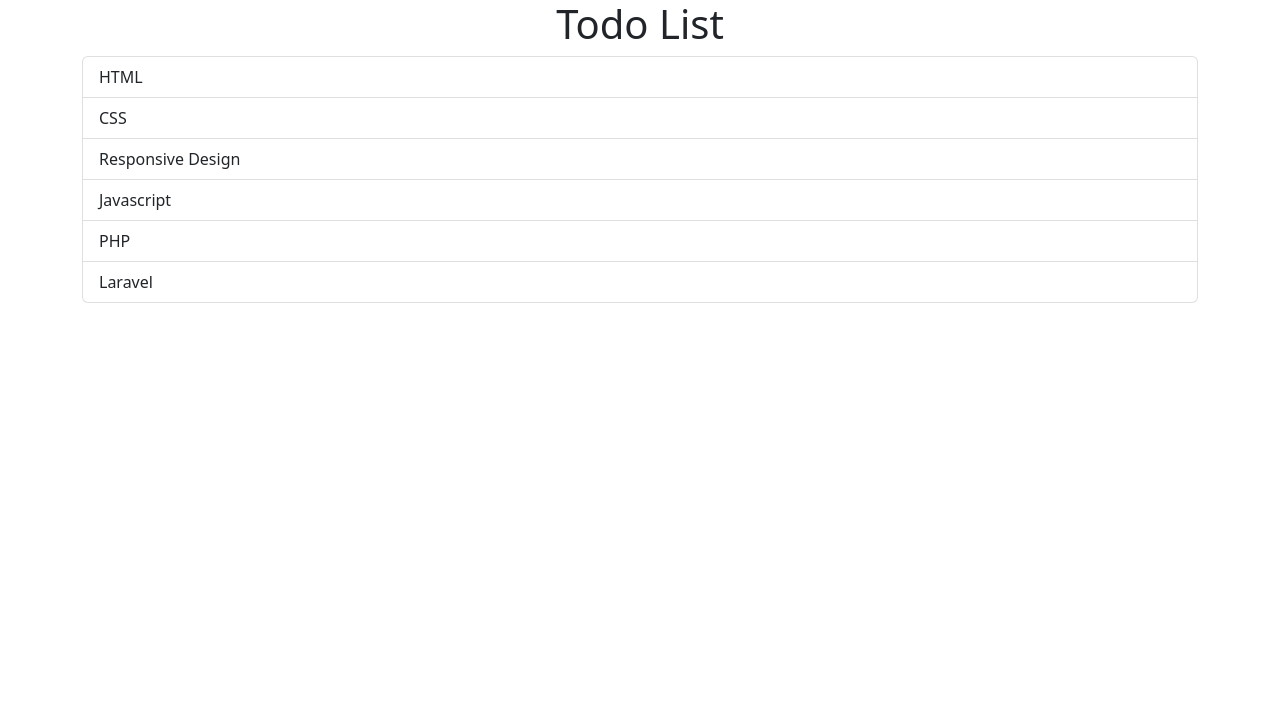
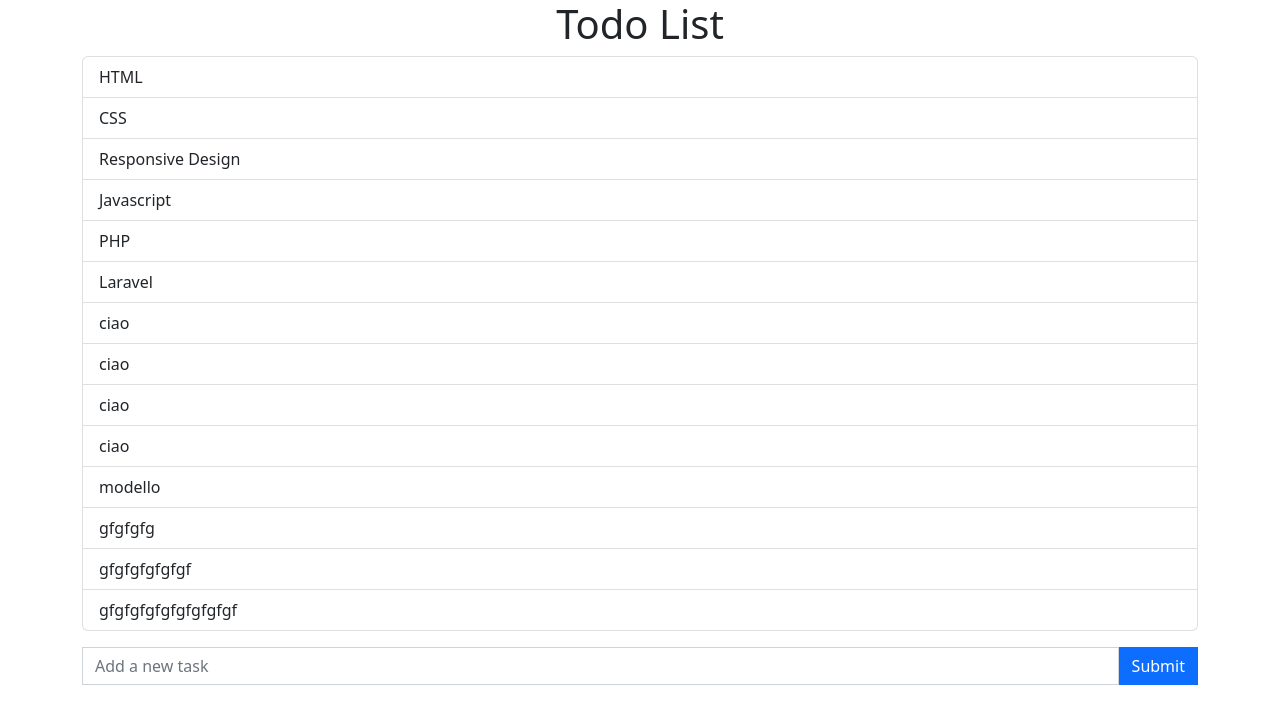
Before and after one commit to Matteogatto94/php-todo-list-json, a PHP site: page / in a window 1280 px wide. Shown: the top 724 px of the page. Run offline with PHP 8.4, Linux system fonts and the light colour scheme.

Commit message:
finish exercise

```diff
--- a/app.js
+++ b/app.js
@@ -2,6 +2,7 @@ const { createApp } = Vue
 createApp({
     data() {
         return {
+            newTask: '',
             tasks: [],
             api_url: 'server.php'
         }
@@ -17,7 +18,22 @@ createApp({
                 .catch(err => {
                     console.error(err.message);
                 })
+        },
+        saveTasks() {
+            axios
+                .post(this.api_url, { newTask: this.newTask }, { headers: { 'Content-Type': 'multipart/form-data' } }
+                )
+                .then(response => {
+                    console.log(response);
+                    this.tasks = response.data
+
+                })
+                .catch(err => {
+                    console.error(err.message);
+                })
+
         }
+
     },
     mounted() {
         this.readTasks(this.api_url);
--- a/index.php
+++ b/index.php
@@ -22,6 +22,12 @@
                     {{task}}
                 </li>
             </ul>
+
+            <div class="mt-3 d-flex mt-2">
+                <input type="text" name="task" id="task" class="form-control rounded-0" placeholder="Add a new task" aria-describedby="taskHelper" v-model="newTask">
+
+                <button @click="saveTasks" type="submit" class="btn btn-primary rounded-0">Submit</button>
+            </div>
         </div>
     </div>
 
--- a/server.php
+++ b/server.php
@@ -1,13 +1,17 @@
 <?php
 
-$tasks = [
-    "HTML",
-    "CSS",
-    "Responsive Design",
-    "Javascript",
-    "PHP",
-    "Laravel"
-];
+$tasks_string = file_get_contents('tasks.json');
+$tasks_array = json_decode($tasks_string);
+
+if (isset($_POST['newTask'])) {
+
+    $task = $_POST['newTask'];
+    array_push($tasks_array, $task);
+
+    $json_tasks = json_encode($tasks_array);
+    file_put_contents('tasks.json', $json_tasks);
+}
+
 
 header('Content-type: application/json');
-echo json_encode($tasks);
+echo json_encode($tasks_array);
--- /dev/null
+++ b/tasks.json
@@ -0,0 +1 @@
+["HTML","CSS","Responsive Design","Javascript","PHP","Laravel","ciao","ciao","ciao","ciao","modello","gfgfgfg","gfgfgfgfgfgf","gfgfgfgfgfgfgfgfgf"]
```
